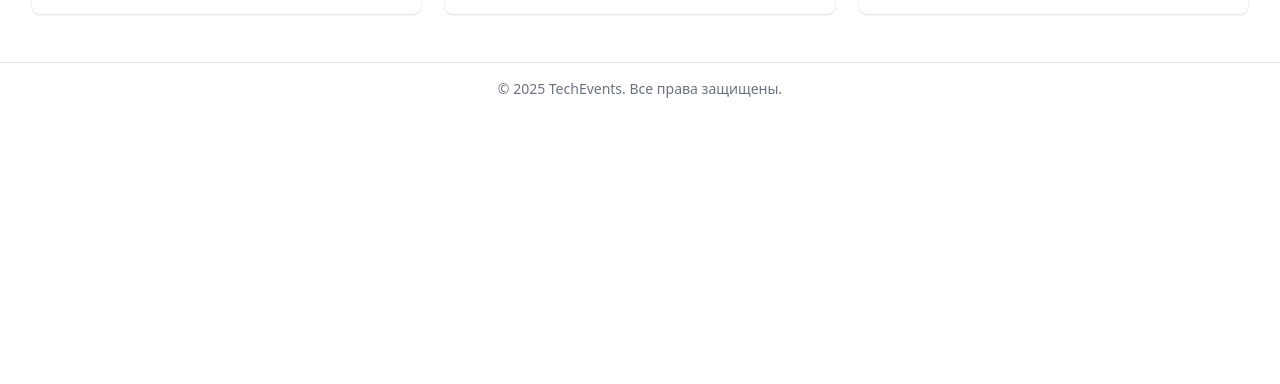
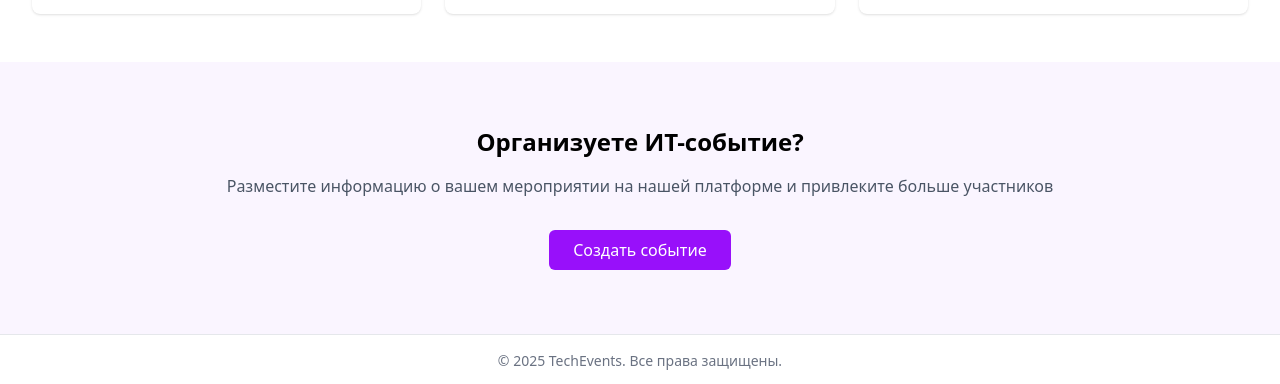
Before and after one commit to NRF24l01/polyhack-gopobeda, a Vue app in the folder frontend/: page / in a window 1280 px wide. Shown: the part 1127-1511 px from the top of the page. Before the commit the page ends 1242 px from the top, so only its background shows below. Built offline with nearby package versions, Linux system fonts and the light colour scheme.

Commit message:
Returned new ivent section

```diff
--- a/frontend/src/pages/mainView.vue
+++ b/frontend/src/pages/mainView.vue
@@ -1,12 +1,16 @@
+<script setup>
+import NewIvent from '../components/NewIvent.vue';
+</script>
+
 <template>
   <div class="min-h-screen bg-white">
     <Hero />
     <EventsList />
+    <NewIvent />
   </div>
 </template>
 
 <script>
-
 
 export default {
   name: 'HomePage',
```
